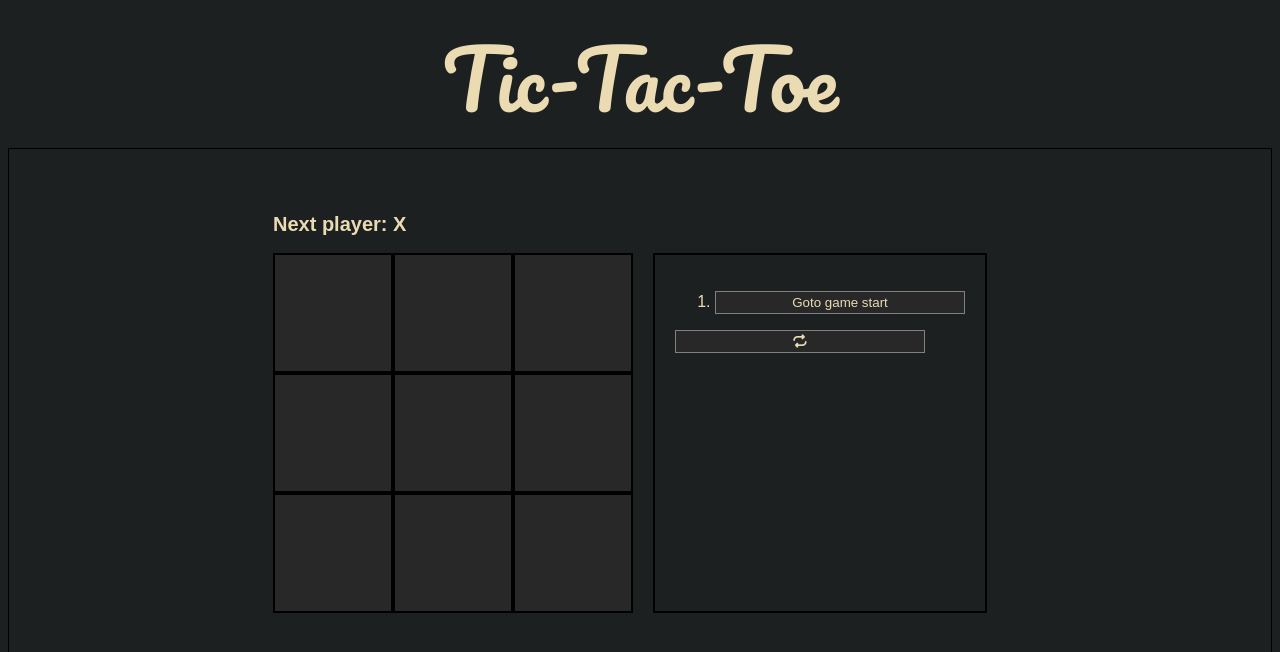
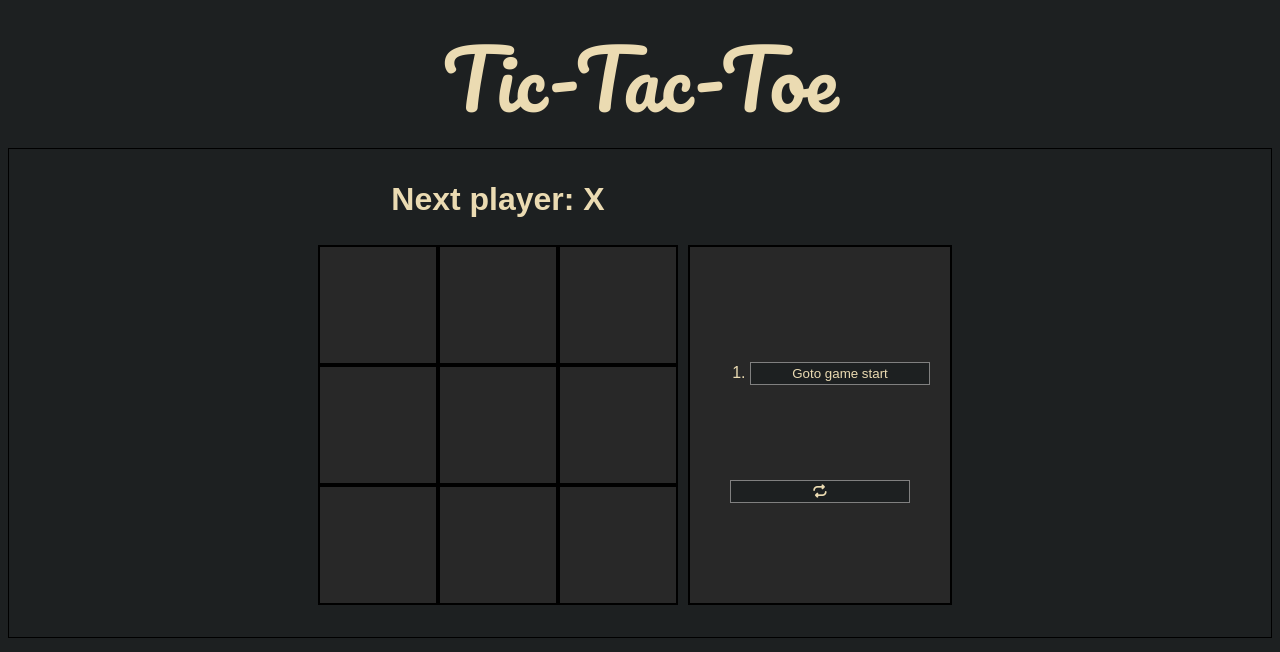
Before and after one commit to raknos13/react-tic-tac-toe, a React (Vite) app: page / in a window 1280 px wide. Shown: the top 652 px of the page. Built offline with nearby package versions, Linux system fonts and the light colour scheme.

Commit message:
Add more CSS to buttons

```diff
--- a/src/App.css
+++ b/src/App.css
@@ -61,29 +61,46 @@ ul {
   background: #282828;
 }
 
+.square:hover {
+  background-color: #689d6a;
+}
+
 .game {
   display: flex;
-  flex-direction: row;
   justify-content: center;
   align-items: center;
   border: 1px solid black;
-  padding: 4em;
+  padding: 2em;
 }
 
 .game-info {
-  margin: 0 20px;
+  background-color: #282828;
+  margin: 0 10px;
   padding: 20px;
   border: 2px solid black;
   height: 22.5em;
   align-self: flex-end;
+  display: flex;
+  justify-content: space-evenly;
+  align-items:center;
+  flex-direction: column;
 }
 
 .game-info button {
-  background: #282828;
+  background: #1d2021;
   padding: 3px;
   border: 1px solid grey;
-  width: 250px;
+  width: 180px;
   cursor: pointer;
+}
+
+button:hover {
+  background-color: #689d6a;
+}
+
+.game-info .btn-reverse-move {
+  width: 180px;
+  padding: 5px;
 }
 
 .title {
@@ -91,3 +108,8 @@ ul {
   text-align: center;
   font-family: "Pacifico", cursive;
 }
+
+.status h2 {
+  font-size: 2em;
+  text-align: center;
+}
```
